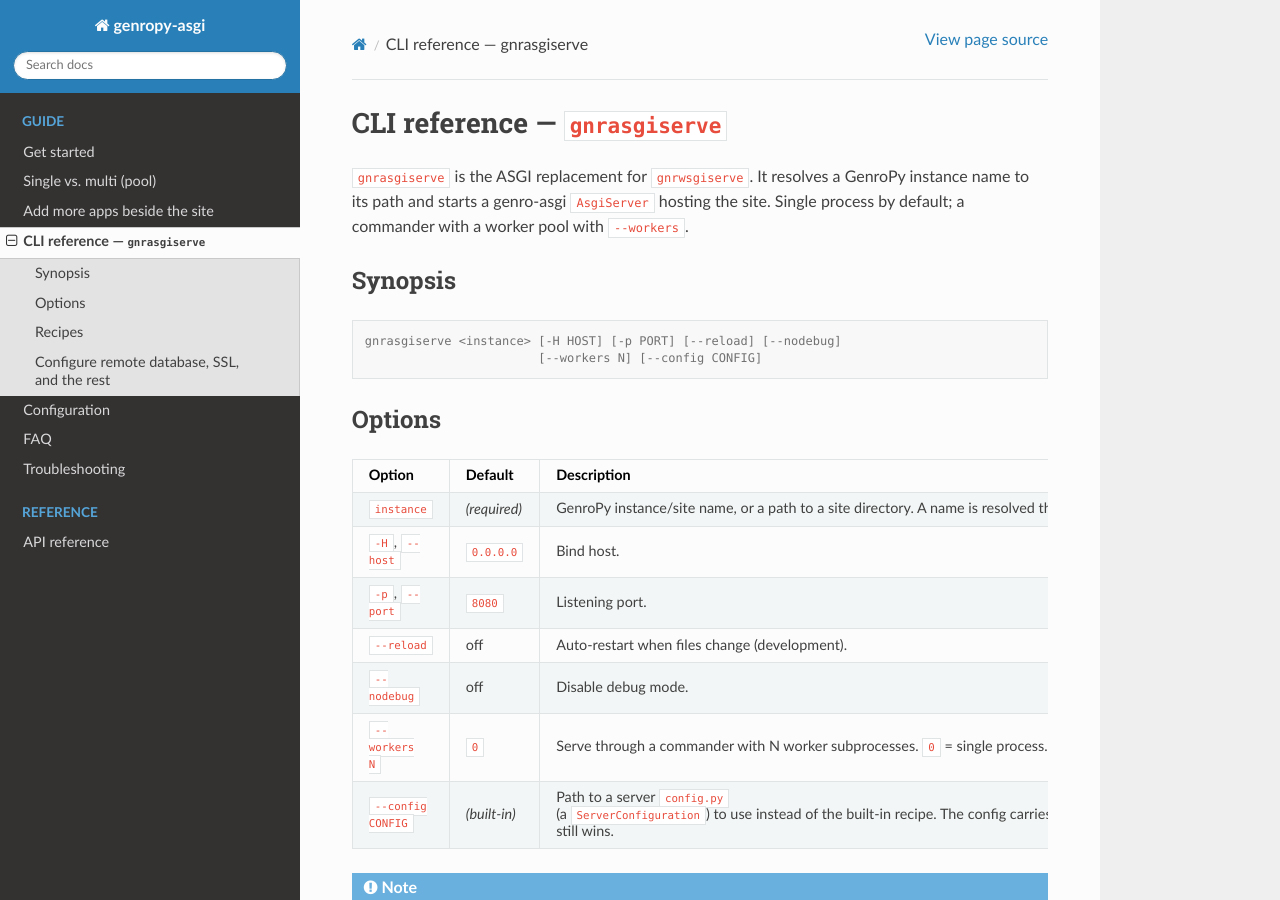
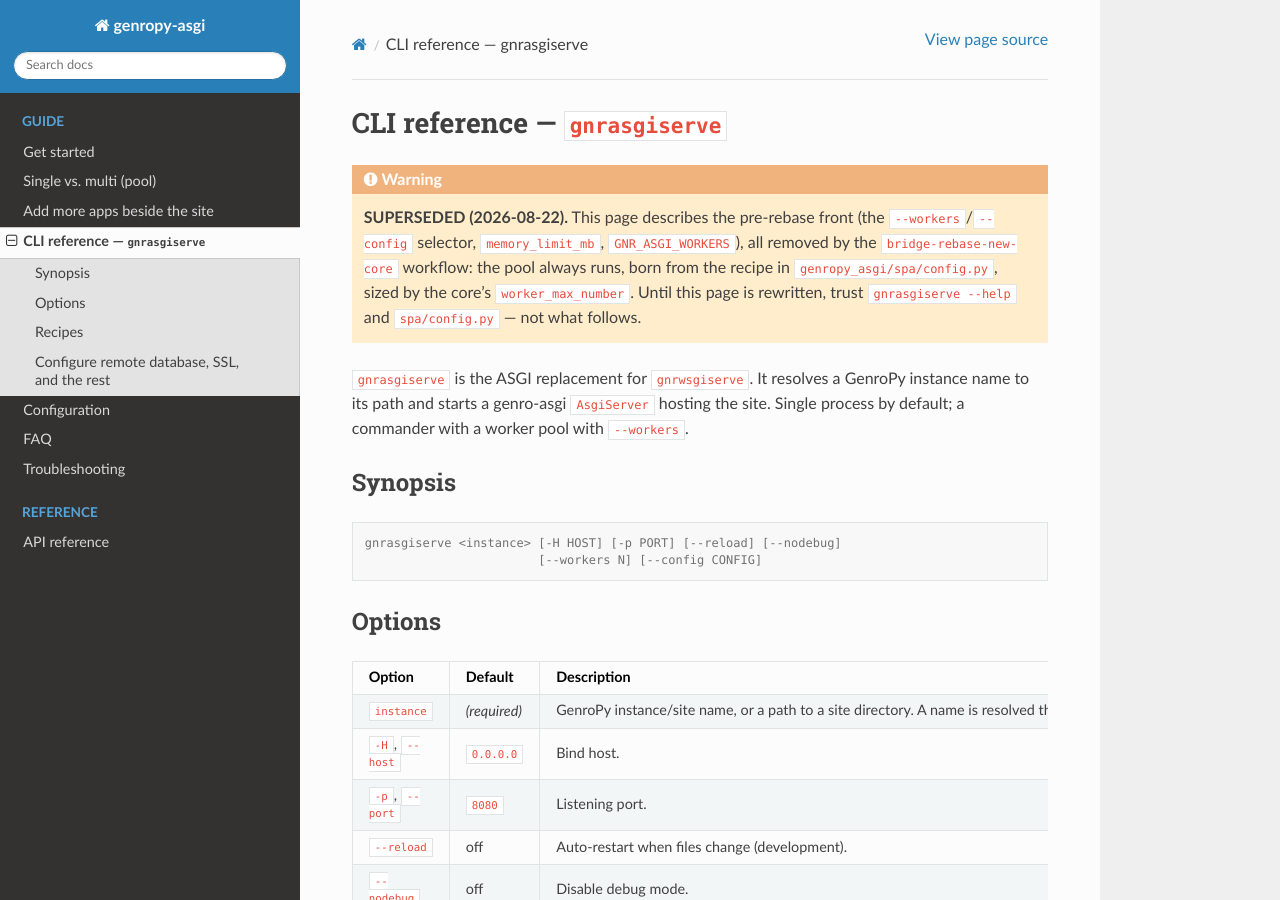
Before and after one commit to genropy/genropy-asgi, a Sphinx documentation site: the page built from docs/cli-reference.rst, in a window 1280 px wide and 900 px high. Built offline with Sphinx 7.4.7 and the Read the Docs theme 3.1.0, drawn with Linux system fonts in a browser that asks for light colours.

Commit message:
docs: SUPERSEDED banners on the pages that describe the dead front wholesale
cli-reference, configuration, pool-internals, the for-dummies page and the
multiworker_config example all document the --workers/--config selector and
memory_limit_mb, removed by the rebase. A spot-fix would make them lie more
convincingly: each now opens with a banner naming what died and pointing at
gnrasgiserve --help and spa/config.py. Their rewrite is its own task.

```diff
--- a/docs/cli-reference.rst
+++ b/docs/cli-reference.rst
@@ -1,5 +1,16 @@
 CLI reference — ``gnrasgiserve``
 ================================
+
+.. warning::
+
+   **SUPERSEDED (2026-08-22).** This page describes the pre-rebase front
+   (the ``--workers``/``--config`` selector, ``memory_limit_mb``,
+   ``GNR_ASGI_WORKERS``), all removed by the ``bridge-rebase-new-core``
+   workflow: the pool always runs, born from the recipe in
+   ``genropy_asgi/spa/config.py``, sized by the core's ``worker_max_number``.
+   Until this page is rewritten, trust ``gnrasgiserve --help`` and
+   ``spa/config.py`` — not what follows.
+
 
 ``gnrasgiserve`` is the ASGI replacement for ``gnrwsgiserve``. It resolves a
 GenroPy instance name to its path and starts a genro-asgi ``AsgiServer`` hosting
--- a/docs/genropy-asgi-for-dummies.html
+++ b/docs/genropy-asgi-for-dummies.html
@@ -247,6 +247,7 @@
 </style>
 </head>
 <body>
+<div style="border:2px solid #c00;padding:10px;margin:10px 0;background:#fee"><strong>SUPERSEDED (2026-08-22)</strong>: this page predates the <code>bridge-rebase-new-core</code> rebase — the cookie is now <code>spa_connection_id</code> (the site's own connection id), the worker-count selector and <code>memory_limit_mb</code> are gone, the pool is born from the recipe. Trust the code, not this page.</div>
 
 <header>
   <h1>genropy-asgi for Dummies</h1>
```
Also changed, not shown: docs/configuration.rst (+11 -0 lines), docs/internal/pool-internals.rst (+11 -0 lines), 1 other file.
